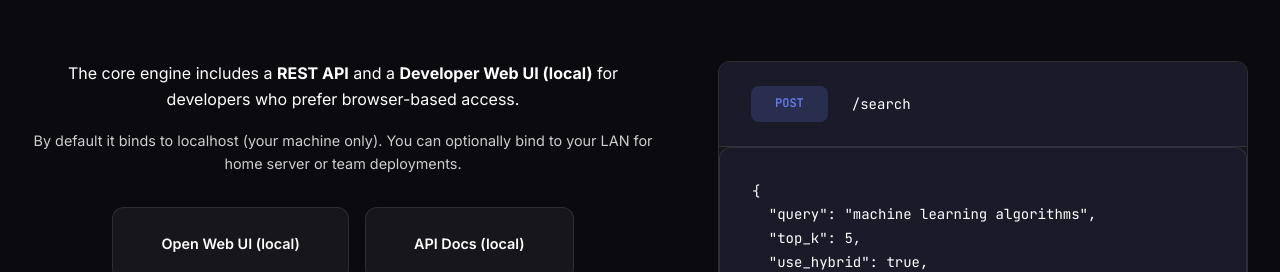
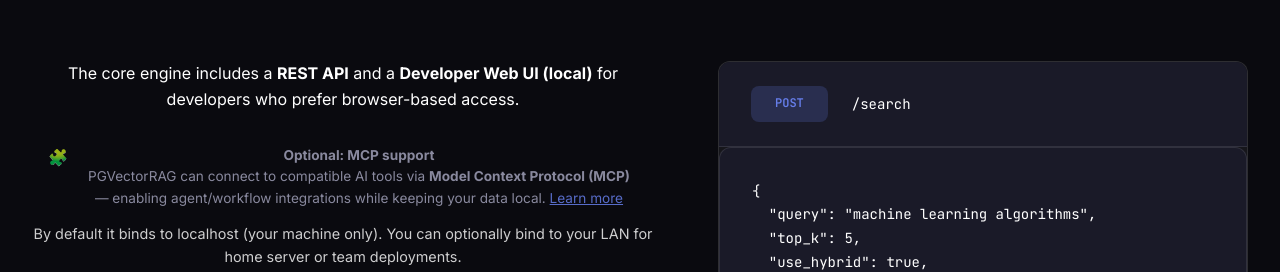
Before and after one commit to valginer0/PGVectorRAGIndexerWebsite, a website built with Vite: page index.html in a window 1280 px wide. Shown: the part 7980-8252 px from the top of the page. Built offline with nearby package versions, Linux system fonts and the light colour scheme; no server answers; files whose address does not match are found by name.

Commit message:
docs: add MCP support note to developers section

```diff
--- a/index.html
+++ b/index.html
@@ -709,6 +709,15 @@
             developers who
             prefer browser-based access.
           </p>
+          <div class="security-note" style="margin: 1.25rem auto 0; max-width: 820px;">
+            <span class="security-note-icon">🧩</span>
+            <div class="security-note-text">
+              <strong>Optional: MCP support</strong><br>
+              PGVectorRAG can connect to compatible AI tools via <strong>Model Context Protocol (MCP)</strong> —
+              enabling agent/workflow integrations while keeping your data local.
+              <a href="https://github.com/valginer0/PGVectorRAGIndexer" target="_blank" rel="noopener noreferrer">Learn more</a>
+            </div>
+          </div>
           <p style="margin-bottom: 2rem; font-size: 0.9rem; opacity: 0.8;">
             By default it binds to localhost (your machine only). You can optionally bind to your LAN for home server or
             team deployments.
```
